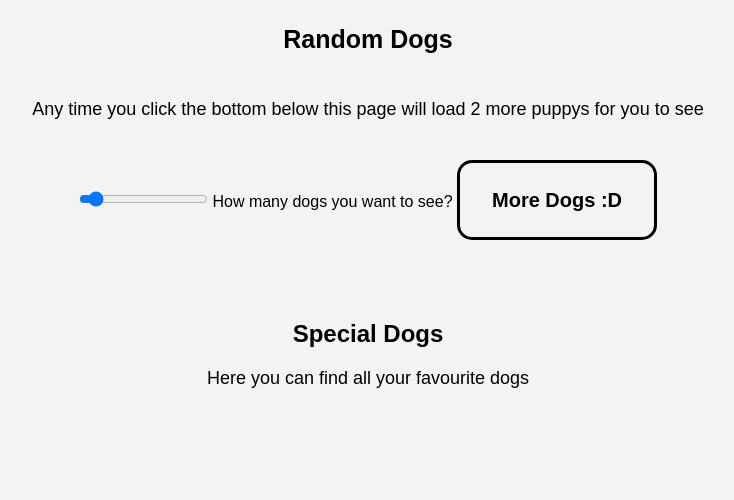
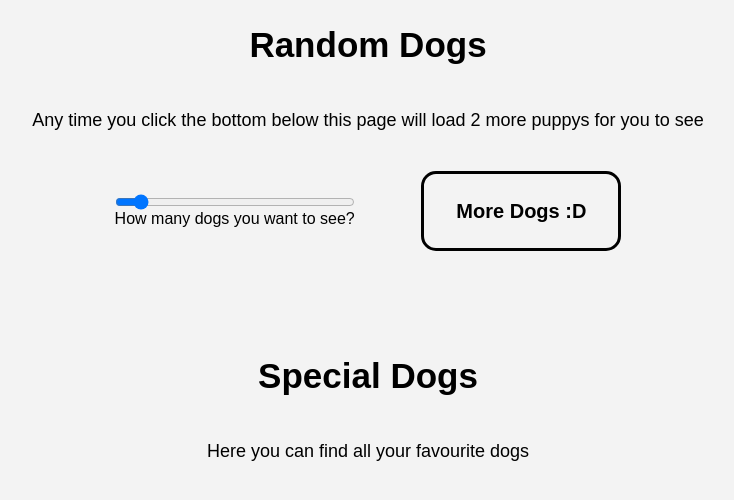
Before and after one commit to aramxD/APIRest_DogsPage, a plain HTML site: page index.html in a window 1280 px wide. Shown: the whole page, without its empty margins (272-1006 px from the left). Drawn offline with Linux system fonts and the light colour scheme; no server answers.

Commit message:
pequenios ajustes de estilos y coneccion a github

```diff
--- a/index.html
+++ b/index.html
@@ -14,12 +14,15 @@
         <span id="error"></span>
         <h1>Random Dogs</h1>
         <p>Any time you click the bottom below this page will load 2 more puppys for you to see</p>
-        <div>
-            <input type="range" id="dogsRange" name="dogsRange" min="1" max="25" value="3">
-            <label for="dogsRange">How many dogs you want to see?</label>
+        <div class="inputs">
+            <div class="inputRange">
+                <input type="range" id="dogsRange" name="dogsRange" min="1" max="25" value="3">
+                <label for="dogsRange">How many dogs you want to see?</label>
+            </div>
+
             <button id="botonPerro" class='botonPerro' onclick="getRandomDogAwait()">More Dogs :D</button>
+        </div>
 
-        </div>
         <div id="perrosDisplay"></div>
 
 
--- a/style.css
+++ b/style.css
@@ -18,7 +18,12 @@ section {
 
 section h1 {
     margin: 25px 0;
-    font-size: 25px;
+    font-size: 35px;
+}
+
+section h2 {
+    margin: 25px 0;
+    font-size: 35px;
 }
 
 section p {
@@ -85,3 +90,16 @@ img {
     margin: 15px;
     box-shadow: 0 14px 18px 0 rgba(0, 0, 0, 0.61), 0 6px 20px 0 rgba(0, 0, 0, 0.19);
 }
+
+.inputs {
+    width: 50%;
+    display: flex;
+    flex-direction: row;
+    align-items: center;
+    justify-content: space-evenly
+}
+
+.inputRange {
+    display: flex;
+    flex-direction: column;
+}
```
